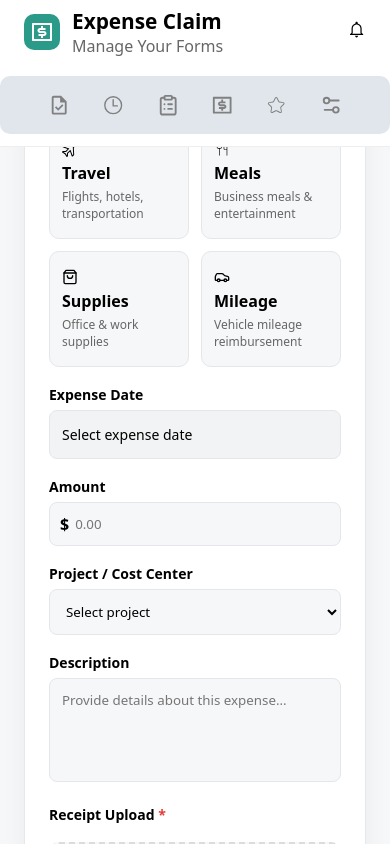
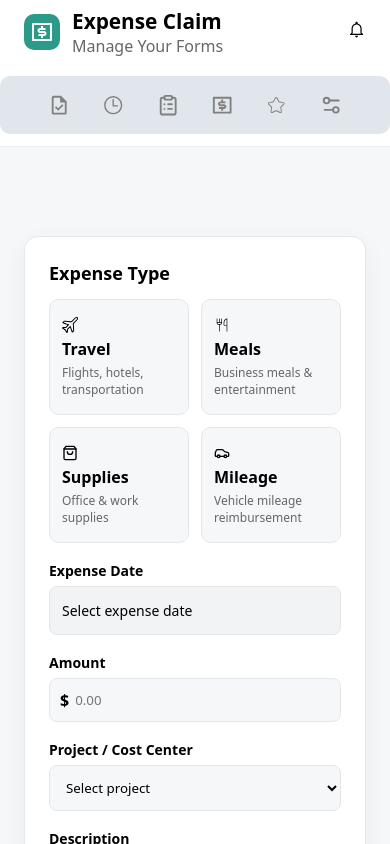
Before and after one commit to Agladima/expense, a React (Vite) app: page / in a window 390 px wide. Shown: the top 844 px of the page. Built offline with nearby package versions, Linux system fonts and the light colour scheme.

Commit message:
sunav error

```diff
--- a/src/components/Builder.css
+++ b/src/components/Builder.css
@@ -629,7 +629,7 @@
 
 @media (max-width: 768px) {
   .page-bg {
-    padding: 24px 12px;
+    padding: 112px 12px 24px;
   }
 
   .builder-card {
--- a/src/components/Expence.jsx
+++ b/src/components/Expence.jsx
@@ -333,9 +333,7 @@ function Expense() {
             rows="4"
           />
 
-          <label>
-            Receipt Upload <span className="required">*</span>
-          </label>
+          <label>Receipt Upload</label>
 
           <label className="upload-area">
             <input
```
